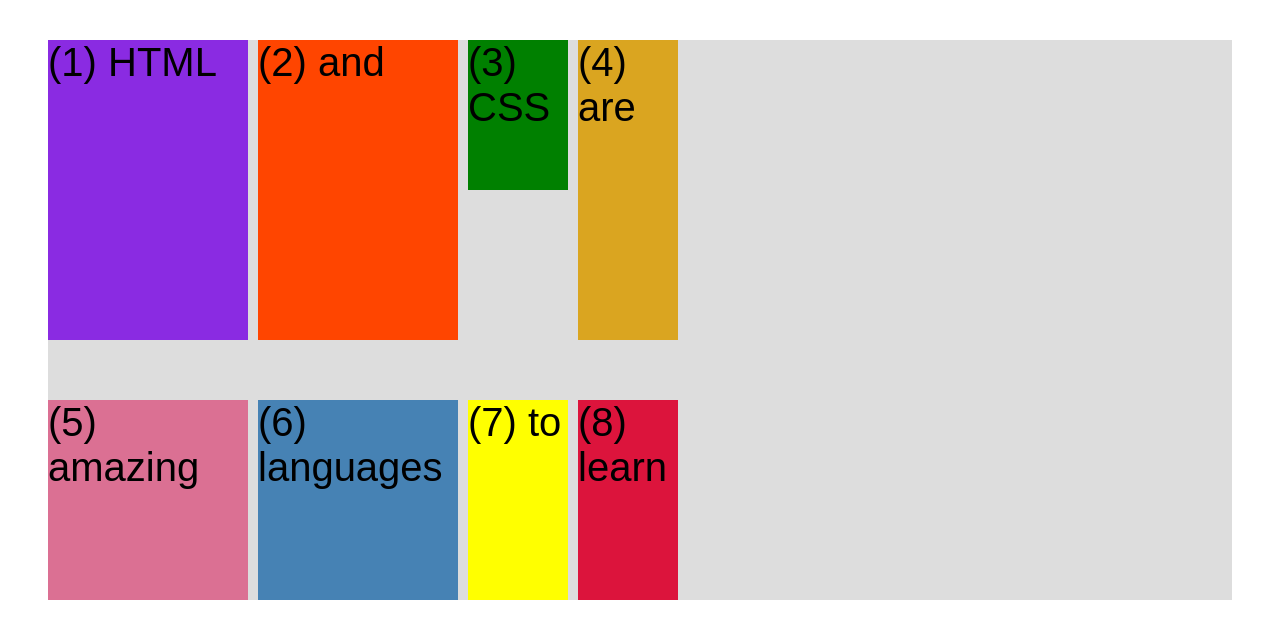
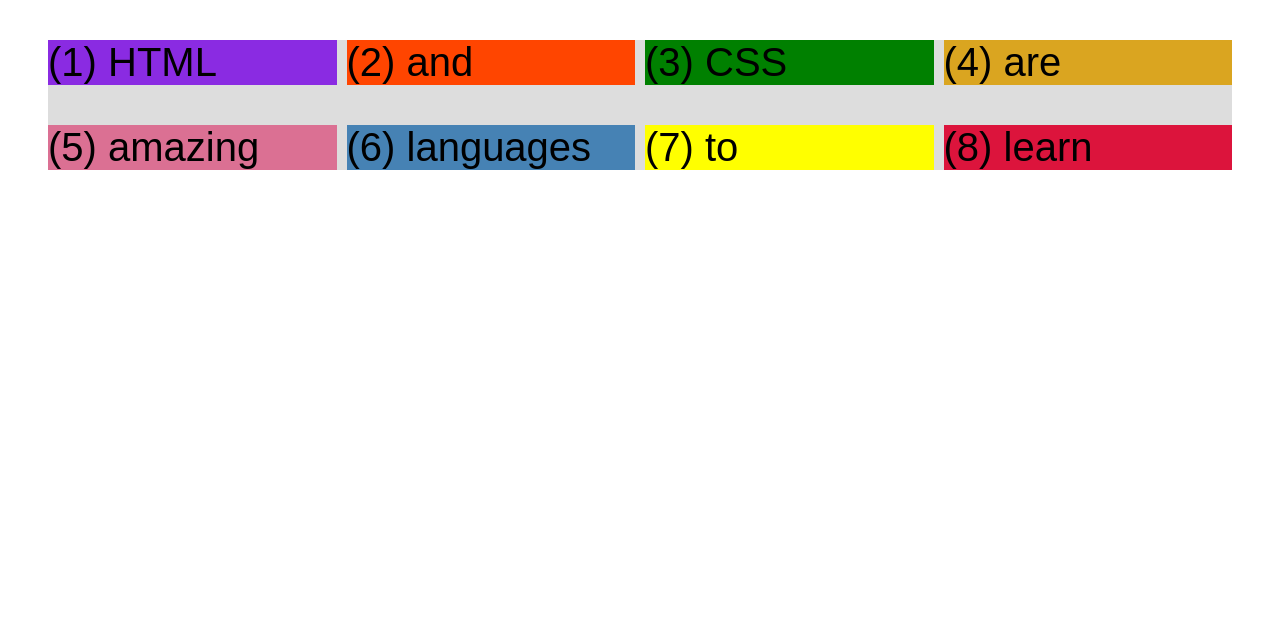
Before and after one commit to burhanudinrabbani666/html-css, a plain HTML site: page css/grid/index.html in a window 1280 px wide. Drawn offline with Linux system fonts and the light colour scheme.

Commit message:
feat: css grid fr and repeat

```diff
--- a/css/grid/index.html
+++ b/css/grid/index.html
@@ -14,7 +14,7 @@
       }
       .el--3 {
         background-color: green;
-        height: 150px;
+        /* height: 150px; */
       }
       .el--4 {
         background-color: goldenrod;
@@ -41,11 +41,17 @@
 
         /* CSS GRID */
         display: grid;
-        grid-template-columns: 200px 200px 100px 100px;
-        grid-template-rows: 300px 200px;
-        gap: 10px;
+        /* grid-template-rows: 300px 200px; */
+
+        /* How Many columns: 4, what Size columns: 1fr */
+        grid-template-columns: repeat(4, 1fr);
+
+        /* How Many rows: 4, what Size rows: 1fr */
+        grid-template-rows: repeat(2, 1fr);
+
+        /* gap: 10px; */
         column-gap: 10px;
-        row-gap: 60px;
+        row-gap: 40px;
       }
 
       .container--2 {
```
Also changed, not shown: 1 other file.
